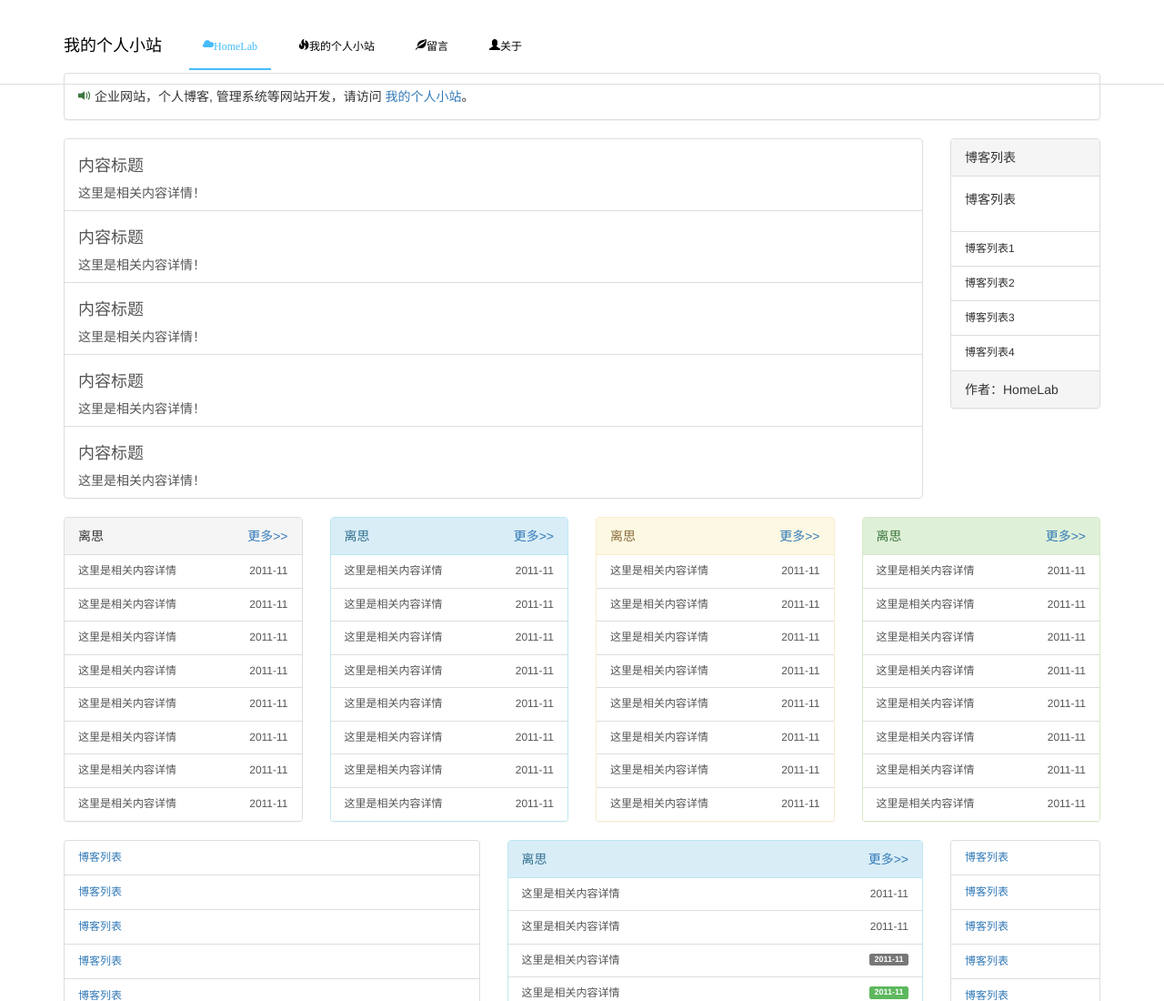
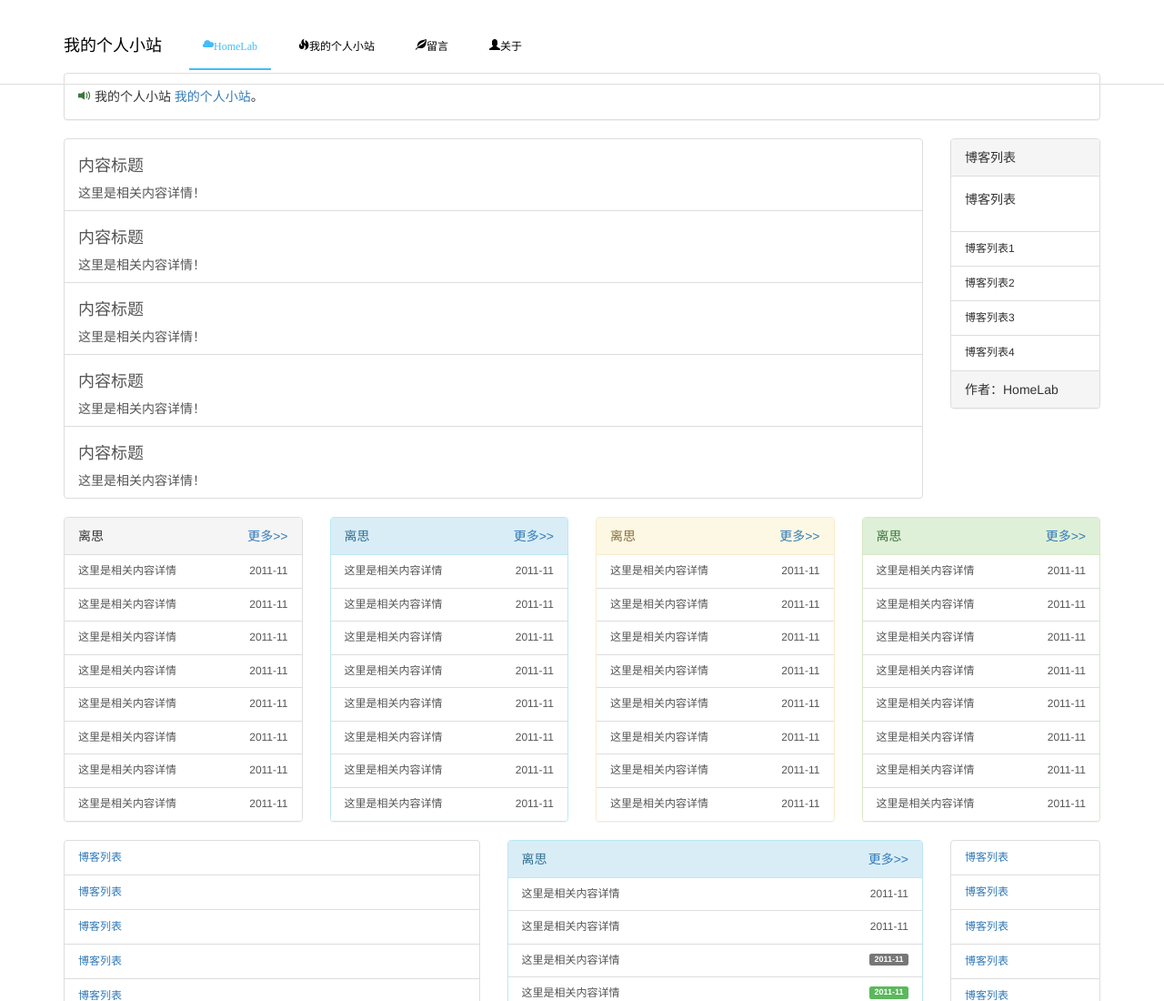
Before and after one commit to liuwb1202/xiaowangyun.github.io, a plain HTML site: page index.html in a window 1280 px wide. Shown: the top 1100 px of the page at 91% size. Drawn offline with nearby package versions, Linux system fonts and the light colour scheme.

Commit message:
Default Changelist

```diff
--- a/index.html
+++ b/index.html
@@ -117,7 +117,7 @@
             <div class="panel panel-default">
                 <div class="panel-body">
                     <strong class="text-success">
-                        <i class="glyphicon glyphicon-volume-up"></i> </strong> 企业网站，个人博客, 管理系统等网站开发，请访问<a
+                        <i class="glyphicon glyphicon-volume-up"></i> </strong> 我的个人小站<a
                         href="https://www.homelab.plus" rel="external nofollow" title="" target="_blank"
                         data-original-title="我的个人小站"> 我的个人小站</a>。
                 </div>
```
